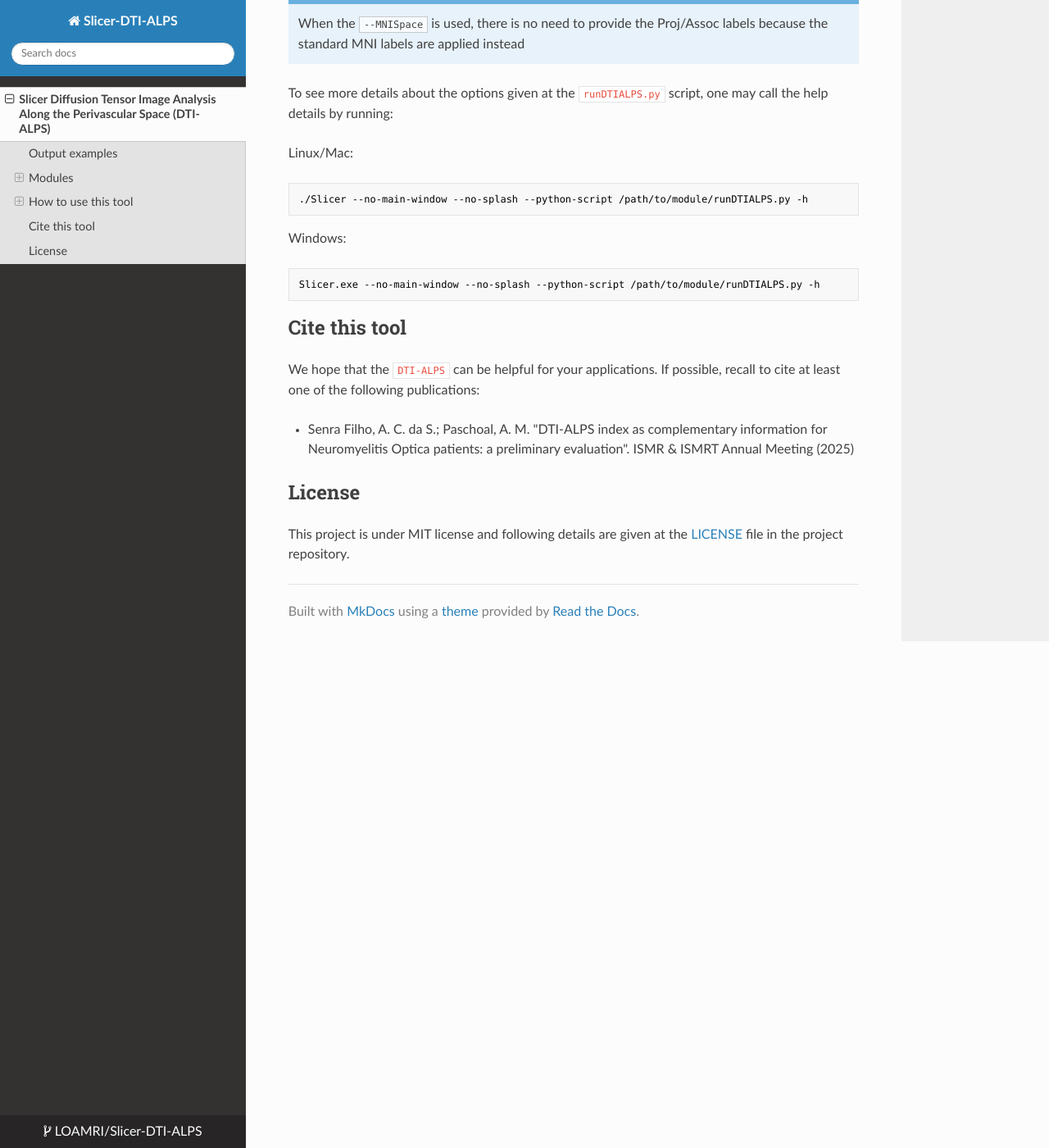
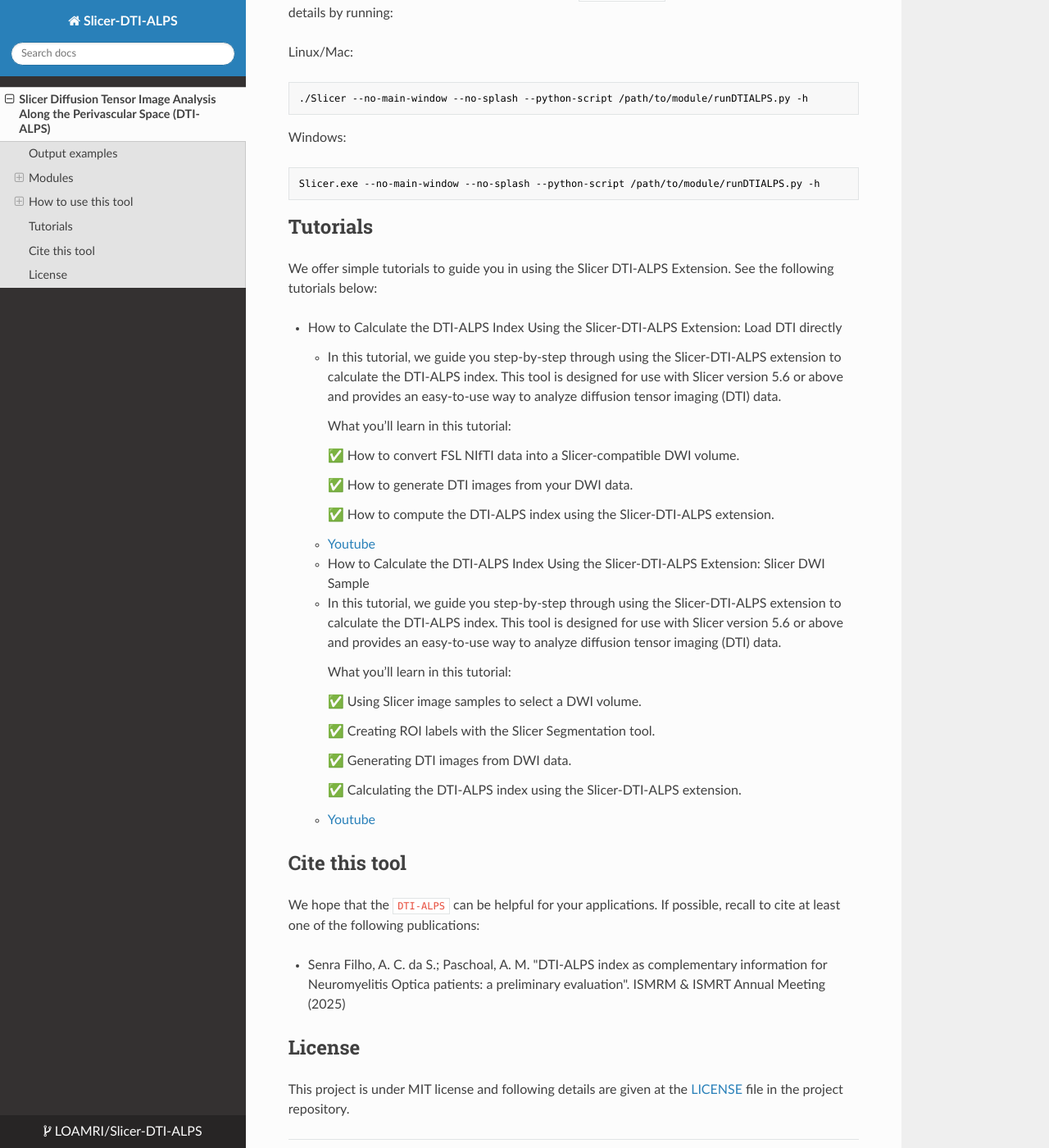
Before and after one commit to LOAMRI/Slicer-DTI-ALPS, an MkDocs documentation site: the page built from docs/index.md, in a window 1280 px wide and 1400 px high, scrolled down 3157 px. Shown: the whole window at 82% size. Built offline with MkDocs 1.6.1, drawn with Linux system fonts in a browser that asks for light colours; nearby versions of some CDN libraries; some of the changed text lies outside the part shown.

Commit message:
DOC: Add tutorials

````diff
--- a/docs/index.md
+++ b/docs/index.md
@@ -1,13 +1,10 @@
 # Slicer Diffusion Tensor Image Analysis Along the Perivascular Space (DTI-ALPS)
 
-![project logo](https://raw.githubusercontent.com/LOAMRI/Slicer-DTI-ALPS/refs/heads/main/DTI_ALPS.png){ width="250" .center}
+![project logo](https://raw.githubusercontent.com/LOAMRI/Slicer-DTI-ALPS/refs/heads/main/DTI_ALPS.png){ width="200" .center}
 
 Welcome to the Slicer Diffusion Tensor Image Analysis Along the Perivascular Space (DTI-ALPS)!
 
 This 3D Slicer extension was designed to assist users in processing Diffusion Tensor Imaging (DTI) for the `DTI-ALPS` index calculation.
-
-
-The full documentation of the usage, implementation and updates in the `DTI-ALPS` index is given in this repository and posted online using a [web-based host](https://slicer-dti-alps.readthedocs.io/en/latest/).
 
 ## Output examples
 
@@ -92,11 +89,44 @@ Windows:
 Slicer.exe --no-main-window --no-splash --python-script /path/to/module/runDTIALPS.py -h
 ```
 
+## Tutorials
+
+We offer simple tutorials to guide you in using the Slicer DTI-ALPS Extension. See the following tutorials below:
+
+- How to Calculate the DTI-ALPS Index Using the Slicer-DTI-ALPS Extension: Load DTI directly
+
+    - In this tutorial, we guide you step-by-step through using the Slicer-DTI-ALPS extension to calculate the DTI-ALPS index. This tool is designed for use with Slicer version 5.6 or above and provides an easy-to-use way to analyze diffusion tensor imaging (DTI) data.
+
+        What you’ll learn in this tutorial:
+
+        ✅ How to convert FSL NIfTI data into a Slicer-compatible DWI volume.
+
+        ✅ How to generate DTI images from your DWI data.
+
+        ✅ How to compute the DTI-ALPS index using the Slicer-DTI-ALPS extension.
+
+    - [Youtube](https://youtu.be/SWQreKeYTds)
+- How to Calculate the DTI-ALPS Index Using the Slicer-DTI-ALPS Extension: Slicer DWI Sample
+
+    - In this tutorial, we guide you step-by-step through using the Slicer-DTI-ALPS extension to calculate the DTI-ALPS index. This tool is designed for use with Slicer version 5.6 or above and provides an easy-to-use way to analyze diffusion tensor imaging (DTI) data.
+
+        What you’ll learn in this tutorial:
+
+        ✅ Using Slicer image samples to select a DWI volume.
+
+        ✅ Creating ROI labels with the Slicer Segmentation tool.
+
+        ✅ Generating DTI images from DWI data.
+
+        ✅ Calculating the DTI-ALPS index using the Slicer-DTI-ALPS extension.
+
+    - [Youtube](https://youtu.be/wDsQ9REiads)
+
 ## Cite this tool
 
 We hope that the `DTI-ALPS` can be helpful for your applications. If possible, recall to cite at least one of the following publications:
 
-* Senra Filho, A. C. da S.; Paschoal, A. M. "DTI-ALPS index as complementary information for Neuromyelitis Optica patients: a preliminary evaluation". ISMR & ISMRT Annual Meeting (2025)
+* Senra Filho, A. C. da S.; Paschoal, A. M. "DTI-ALPS index as complementary information for Neuromyelitis Optica patients: a preliminary evaluation". ISMRM & ISMRT Annual Meeting (2025)
 
 ## License
 
````
Also changed, not shown: other parts of docs/index.md (+1 -1 lines).
